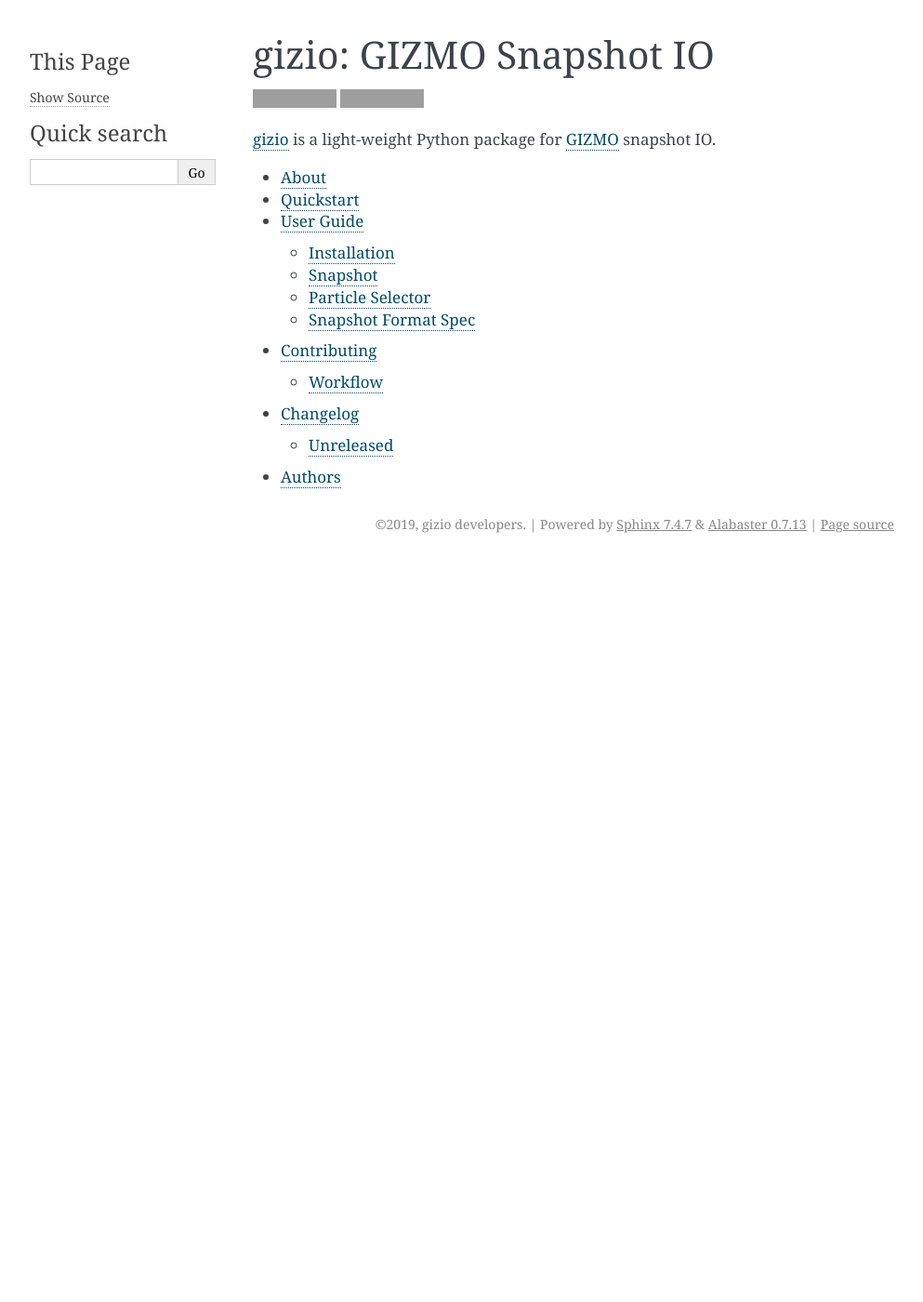
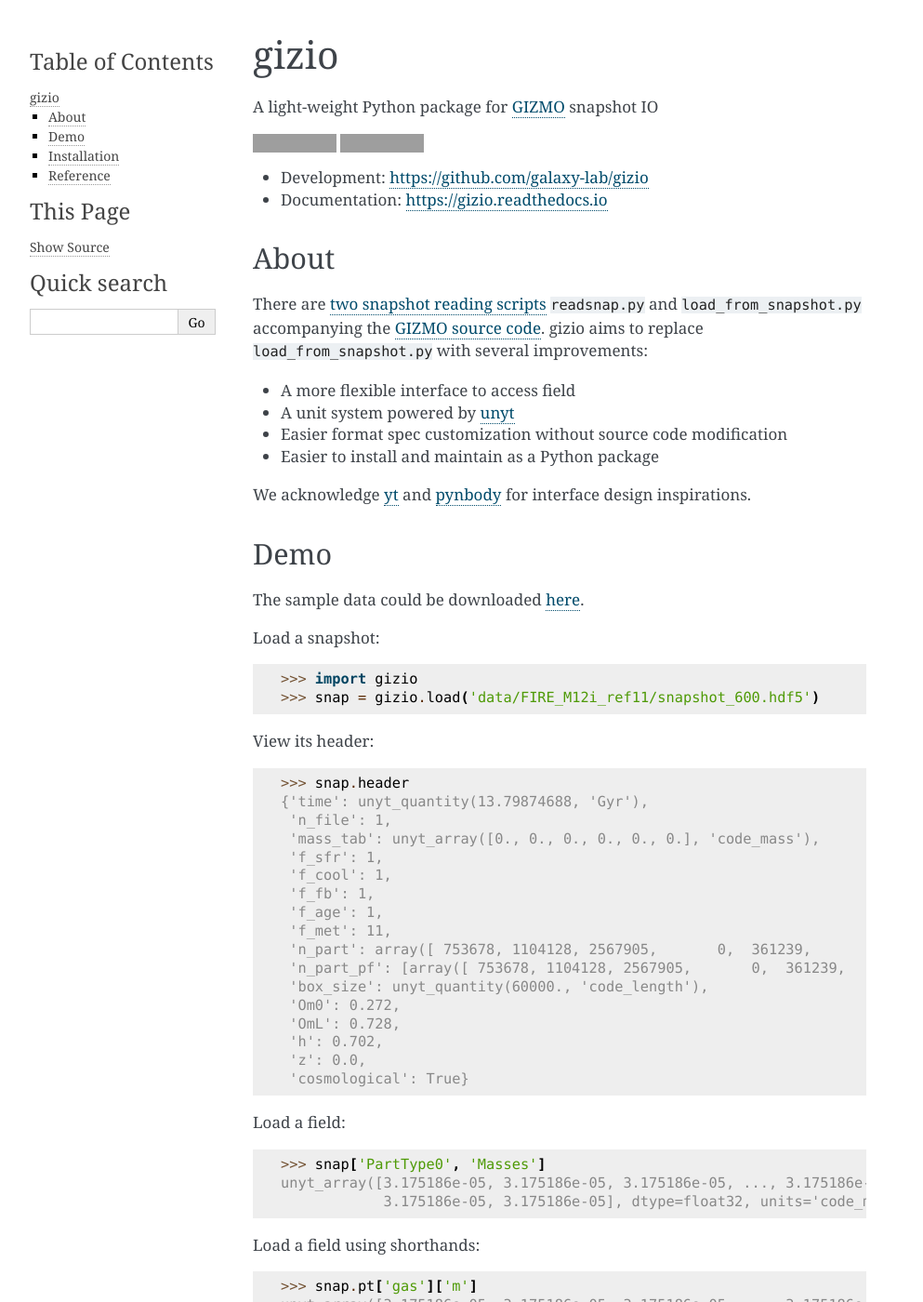
Before and after one commit to ucsd-galaxy-lab/gizio, a Sphinx documentation site: the page built from docs/index.rst, in a window 1280 px wide and 1400 px high. Shown: the whole window at 93% size, without its empty margins (148-1141 px from the left). Built offline with Sphinx 7.4.7, drawn with Linux system fonts in a browser that asks for light colours; pages that are not in the unit, such as notebooks, are missing from menus; some of the changed text lies outside the part shown; grey boxes are pictures that could not be loaded.

Commit message:
Improve README

````diff
--- a/README.md
+++ b/README.md
@@ -1,5 +1,109 @@
-# gizio: GIZMO Snapshot IO
+# gizio
+A light-weight Python package for [GIZMO](http://www.tapir.caltech.edu/~phopkins/Site/GIZMO.html) snapshot IO
+
 [![Build Status](https://travis-ci.org/galaxy-lab/gizio.svg?branch=master)](https://travis-ci.org/galaxy-lab/gizio)
 [![Documentation Status](https://readthedocs.org/projects/gizio/badge/?version=latest)](https://gizio.readthedocs.io/en/latest/?badge=latest)
 
-[gizio](https://github.com/qobilidop/gizio) is a light-weight Python package for [GIZMO](http://www.tapir.caltech.edu/~phopkins/Site/GIZMO.html) snapshot IO.
+- Development: https://github.com/galaxy-lab/gizio
+- Documentation: https://gizio.readthedocs.io
+
+## About
+
+There are [two snapshot reading scripts](http://www.tapir.caltech.edu/~phopkins/Site/GIZMO_files/gizmo_documentation.html#snaps-reading) `readsnap.py` and `load_from_snapshot.py` accompanying the [GIZMO source code](https://bitbucket.org/phopkins/gizmo-public/src/). gizio aims to replace `load_from_snapshot.py` with several improvements:
+
+- A more flexible interface to access field
+- A unit system powered by [unyt](https://unyt.readthedocs.io)
+- Easier format spec customization without source code modification
+- Easier to install and maintain as a Python package
+
+We acknowledge [yt](https://yt-project.org) and [pynbody](https://pynbody.github.io/pynbody/) for interface design inspirations.
+
+## Demo
+
+The sample data could be downloaded [here](http://yt-project.org/data/FIRE_M12i_ref11.tar.gz).
+
+Load a snapshot:
+
+```python
+>>> import gizio
+>>> snap = gizio.load('data/FIRE_M12i_ref11/snapshot_600.hdf5')
+```
+
+View its header:
+
+```python
+>>> snap.header
+{'time': unyt_quantity(13.79874688, 'Gyr'),
+ 'n_file': 1,
+ 'mass_tab': unyt_array([0., 0., 0., 0., 0., 0.], 'code_mass'),
+ 'f_sfr': 1,
+ 'f_cool': 1,
+ 'f_fb': 1,
+ 'f_age': 1,
+ 'f_met': 11,
+ 'n_part': array([ 753678, 1104128, 2567905,       0,  361239,       0], dtype=uint32),
+ 'n_part_pf': [array([ 753678, 1104128, 2567905,       0,  361239,       0], dtype=int32)],
+ 'box_size': unyt_quantity(60000., 'code_length'),
+ 'Om0': 0.272,
+ 'OmL': 0.728,
+ 'h': 0.702,
+ 'z': 0.0,
+ 'cosmological': True}
+```
+
+Load a field:
+
+```python
+>>> snap['PartType0', 'Masses']
+unyt_array([3.175186e-05, 3.175186e-05, 3.175186e-05, ..., 3.175186e-05,
+            3.175186e-05, 3.175186e-05], dtype=float32, units='code_mass')
+```
+
+Load a field using shorthands:
+
+```python
+>>> snap.pt['gas']['m']
+unyt_array([3.175186e-05, 3.175186e-05, 3.175186e-05, ..., 3.175186e-05,
+            3.175186e-05, 3.175186e-05], dtype=float32, units='code_mass')
+```
+
+Select particles by masking:
+
+```python
+>>> gas = snap.pt['gas']
+>>> hot_gas = gas[gas['t'].to_value('K') > 1e5]
+>>> hot_gas['t'].min()
+unyt_quantity(100000.79, dtype=float32, units='K')
+```
+
+Select particles by composing:
+
+```python
+>>> star = snap.pt['star']
+>>> baryon = gas | star
+>>> len(gas)
+753678
+>>> len(star)
+361239
+>>> len(baryon)
+1114917
+>>> baryon['m']
+unyt_array([3.1751861e-05, 3.1751861e-05, 3.1751861e-05, ...,
+            2.2581291e-05, 2.3056862e-05, 2.7417644e-05], dtype=float32, units='code_mass')
+```
+
+## Installation
+
+Install latest stable version from PyPI:
+
+```bash
+pip install gizio
+```
+
+Install development version from source:
+
+```bash
+git clone https://github.com/galaxy-lab/gizio.git
+cd gizio
+pip install -e .
+```
--- a/docs/index.rst
+++ b/docs/index.rst
@@ -1,10 +1,11 @@
 .. mdinclude:: ../README.md
+
+Reference
+---------
 
 .. toctree::
     :maxdepth: 2
 
-    about
-    quickstart
     user_guide
 
 .. toctree::
````
Also changed, not shown: docs/about.rst (deleted, +0 -11 lines), docs/quickstart.ipynb (deleted).
